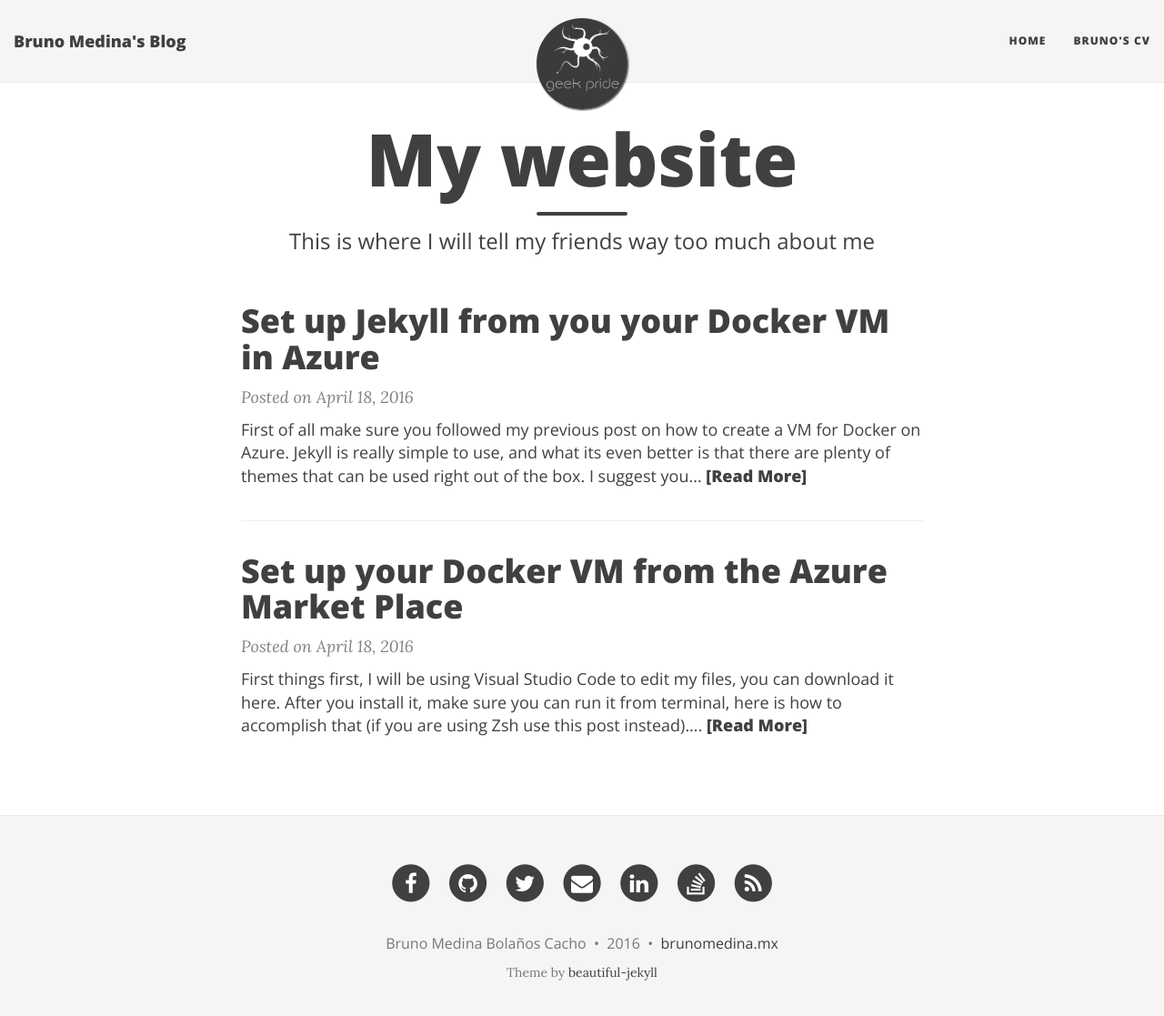
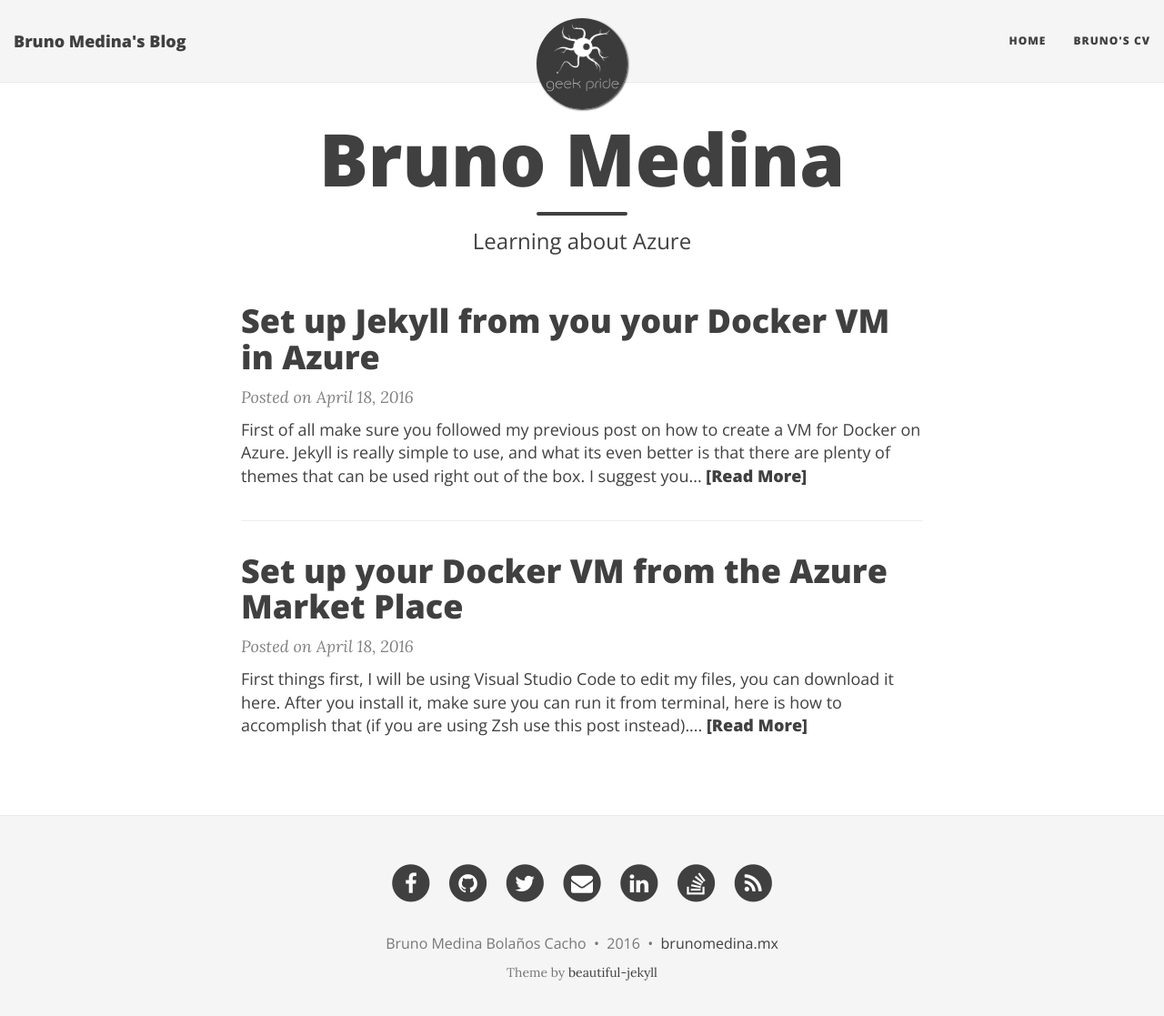
Before and after one commit to brusMX/brusMX.github.io, a Jekyll site: the page built from index.html, in a window 1280 px wide and 1130 px high. Shown: the top 1117 px of the window at 91% size. Built offline with Jekyll 4.4.1, drawn with Linux system fonts in a browser that asks for light colours; nearby versions of some CDN libraries; the list of posts is cut into pages by our own code.

Commit message:
changing title

```diff
--- a/index.html
+++ b/index.html
@@ -1,7 +1,7 @@
 ---
 layout: page
-title: My website
-subtitle: This is where I will tell my friends way too much about me
+title: Bruno Medina
+subtitle: Learning about Azure
 ---
 
 <div class="posts-list">
```
